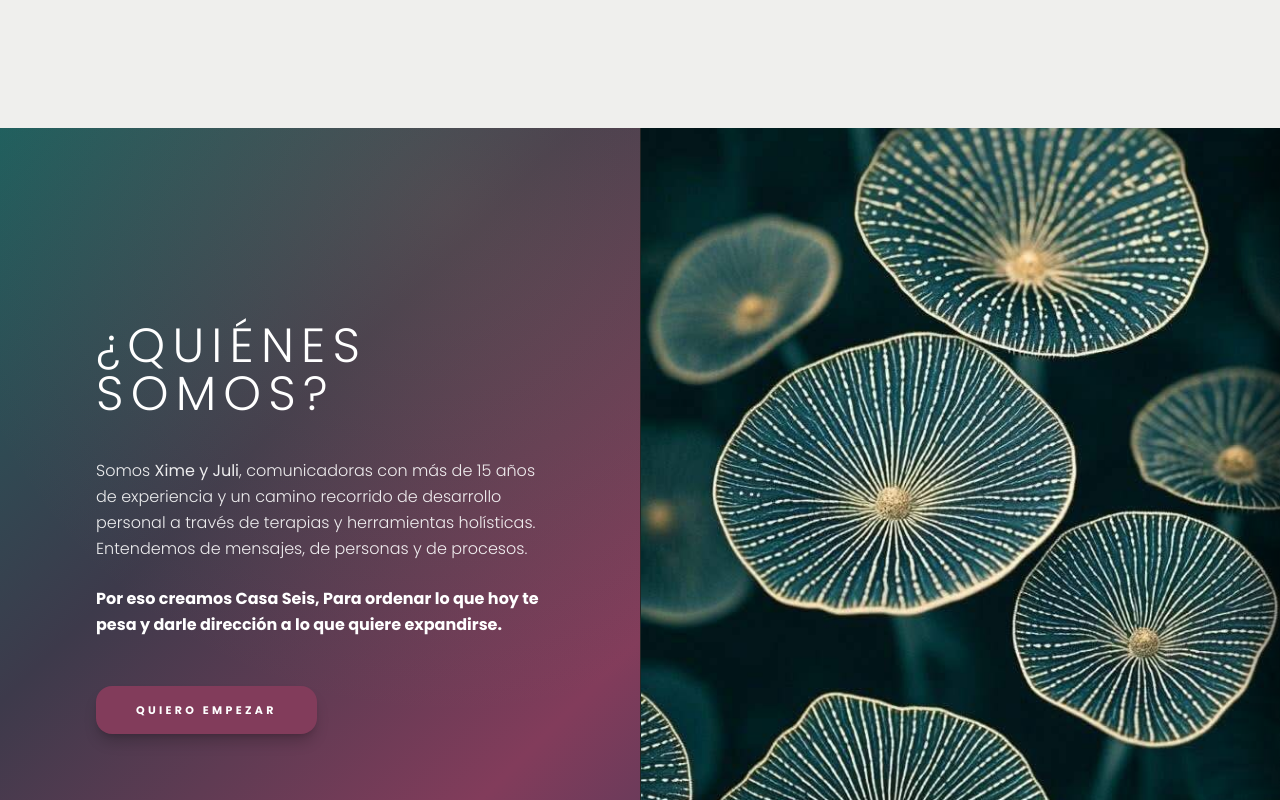
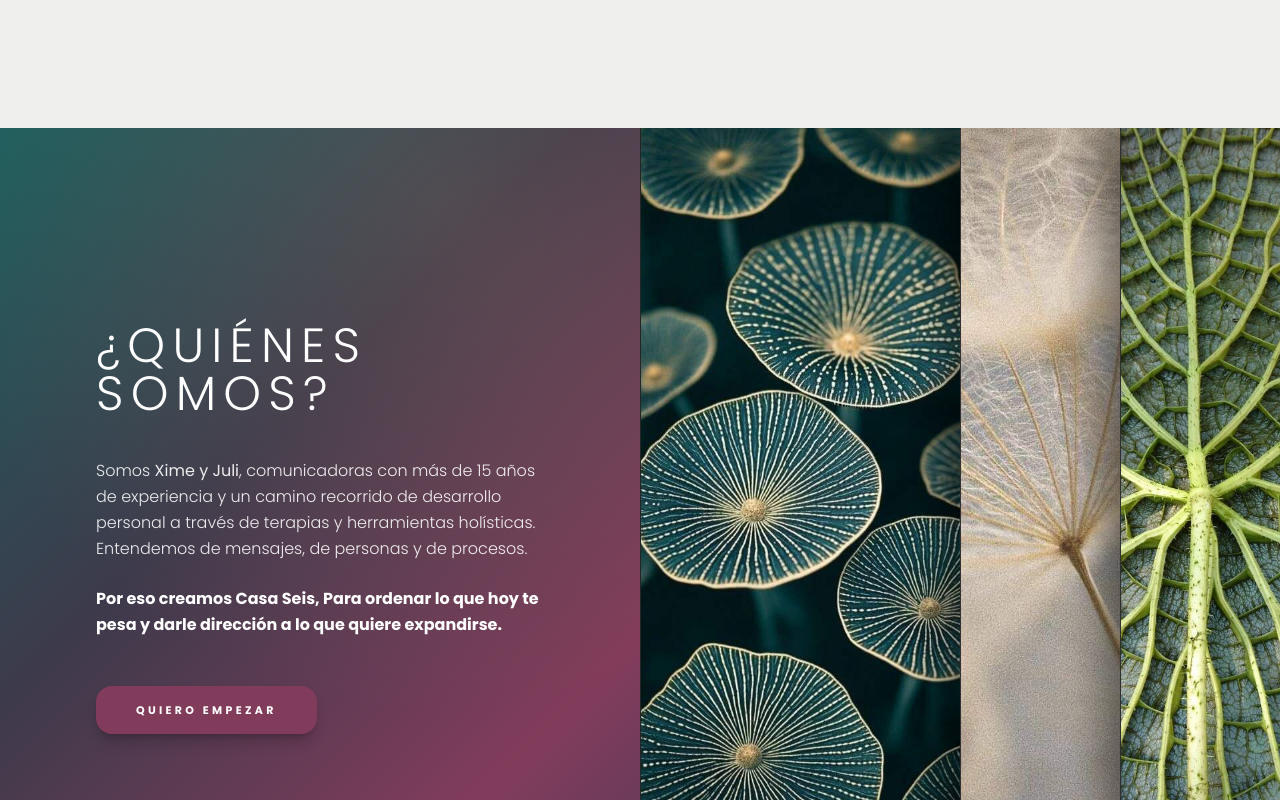
Before and after one commit to somoscasaseis/somoscasaseis, a Next.js app: page / in a window 1280 px wide. Shown: the part 5240-6040 px from the top of the page. Built offline with nearby package versions, Linux system fonts and the light colour scheme; a web font is replaced by a local one.

Commit message:
Saturday Night

```diff
--- a/src/components/v2/sections/AboutV2.tsx
+++ b/src/components/v2/sections/AboutV2.tsx
@@ -20,21 +20,22 @@ export const AboutV2 = () => {
   });
 
   // Desktop: Original choreography
-  // Text appears much faster
+  // Desktop: Text appears much faster
   const textOpacity = useTransform(smoothScroll, [0, 0.15], [0, 1]);
-  // Images appear simultaneously
-  const galleryContainerX = useTransform(smoothScroll, [0.3, 0.5], ["0%", "50%"]);
-  const widthFirst = useTransform(smoothScroll, [0.3, 0.5], ["33.33%", "50%"]);
-  const widthOthers = useTransform(smoothScroll, [0.3, 0.5], ["33.33%", "25%"]);
 
-  // Mobile only: Text and images appear separately
-  // Text appears much faster
+  // Desktop and Mobile Images appear simultaneously but slower/smoother
+  const imagesOpacity = useTransform(smoothScroll, [0.25, 0.6], [0, 1]);
+
+  // Accordion effect mappings (slower)
+  const widthFirst = useTransform(smoothScroll, [0.25, 0.75], ["33.33%", "50%"]);
+  const widthOthers = useTransform(smoothScroll, [0.25, 0.75], ["33.33%", "25%"]);
+
+  // Mobile only: Text appears much faster
   const mobileTextOpacity = useTransform(smoothScroll, [0.02, 0.1], [0, 1]);
   const mobileTextY = useTransform(smoothScroll, [0.02, 0.1], [30, 0]);
 
-  // All 3 images appear at the same time
-  const imagesOpacity = useTransform(smoothScroll, [0.3, 0.5], [0, 1]);
-  const imagesY = useTransform(smoothScroll, [0.3, 0.5], [50, 0]);
+  // Mobile Images Y translation
+  const imagesY = useTransform(smoothScroll, [0.25, 0.6], [50, 0]);
 
   return (
     <section
@@ -82,8 +83,8 @@ export const AboutV2 = () => {
 
         {/* DESKTOP: Gallery accordion */}
         <motion.div
-          style={{ x: galleryContainerX }}
-          className="hidden md:flex absolute inset-0 flex w-full h-full z-20"
+          style={{ opacity: imagesOpacity }}
+          className="hidden md:flex absolute right-0 top-0 w-1/2 h-full z-20"
         >
           <motion.div
             style={{ width: widthFirst }}
```
